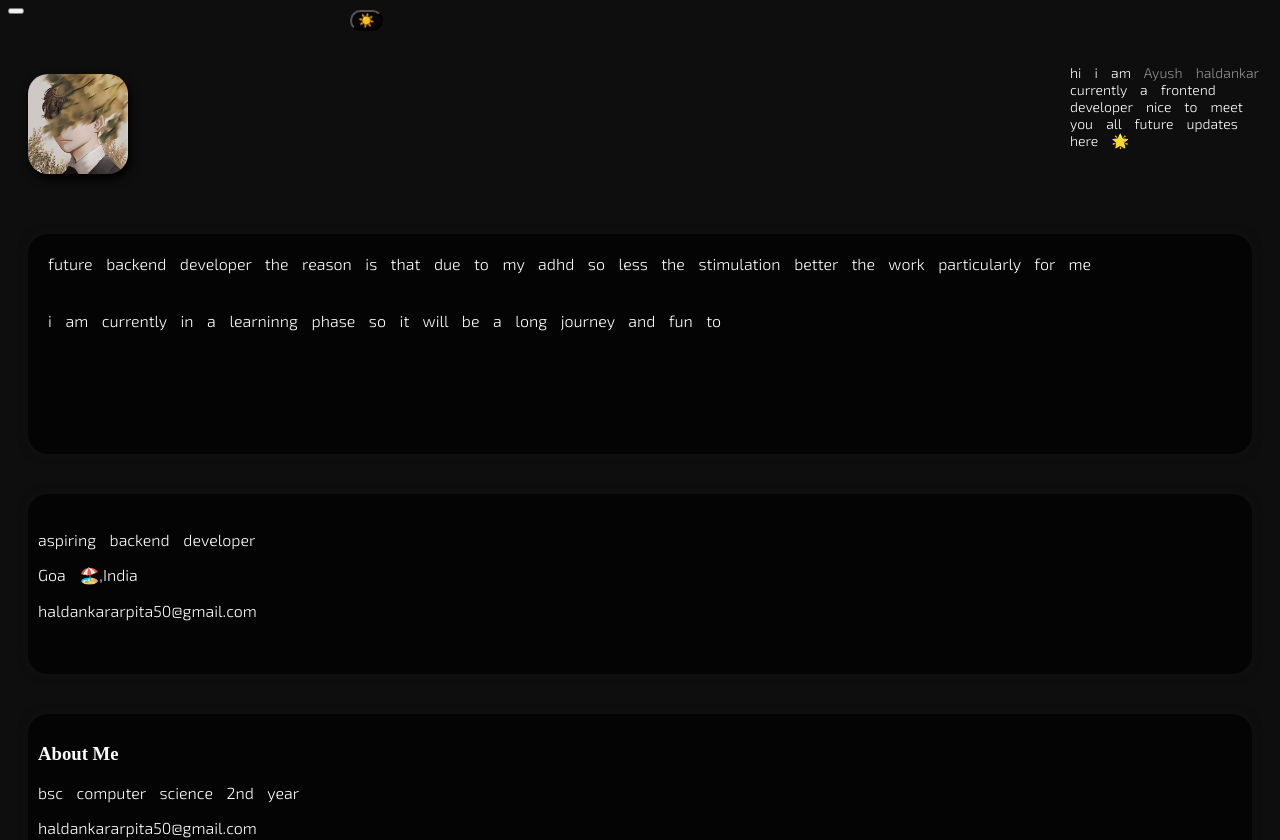
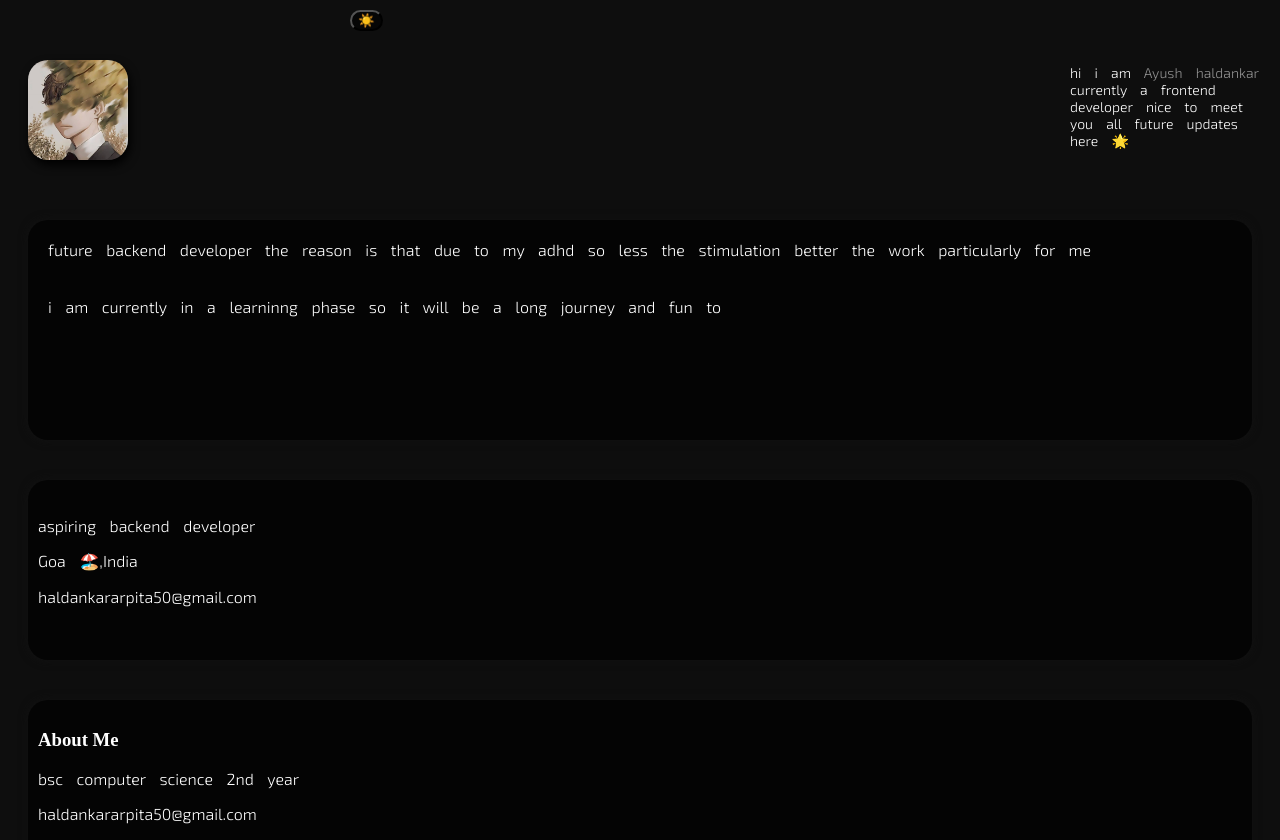
Before and after one commit to ayush8110/personalsite, a plain HTML site: page index.html in a window 1280 px wide. Shown: the top 840 px of the page. Drawn offline with nearby package versions, Linux system fonts and the light colour scheme; a web font is replaced by a local one.

Commit message:
managed the div

```diff
--- a/index.html
+++ b/index.html
@@ -21,7 +21,9 @@
     <link href="https://fonts.googleapis.com/css2?family=Exo+2:ital,wght@0,100..900;1,100..900&display=swap" rel="stylesheet">
 </head>
 <body>
-    <div class=""><button class="mode" onclick="changeEmoji()">☀️<button></div>
+    <div>
+        <button class="mode" onclick="changeEmoji()">☀️</button>
+    </div>
     <div class="Div">
         <img class="profile" src="./images/profile.jpeg" alt="profile">
         <div class="details">
```
